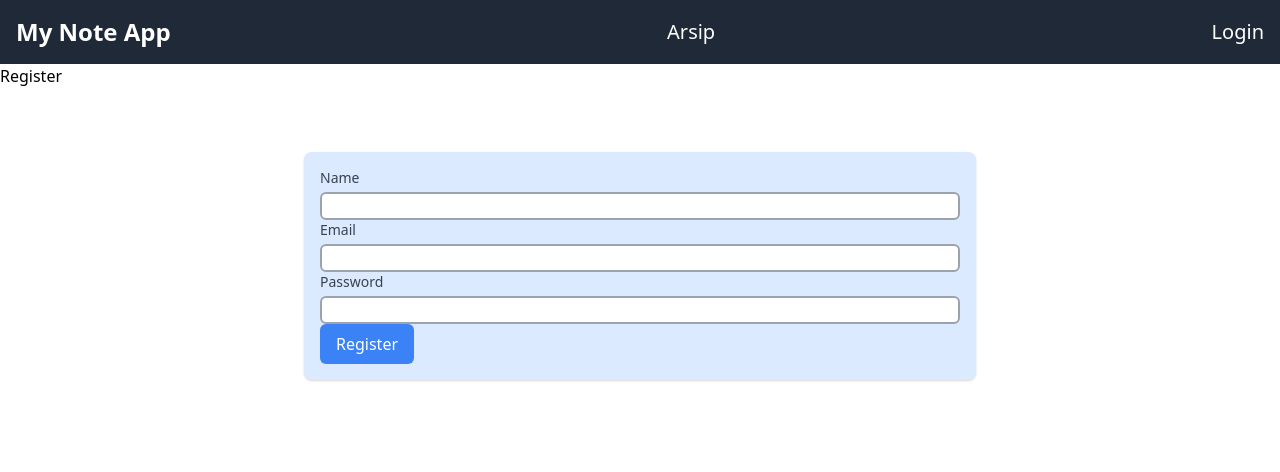
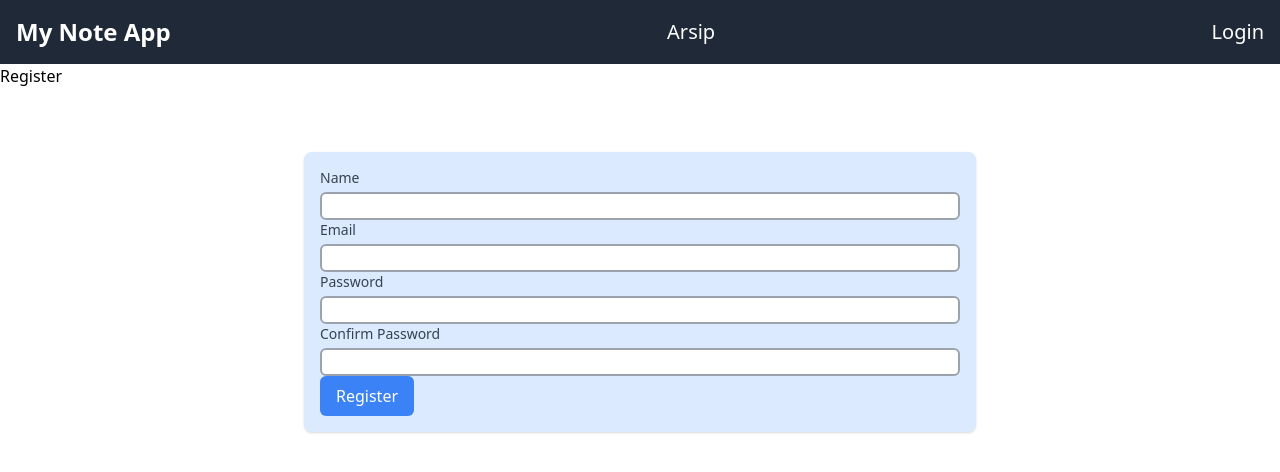
Before and after one commit to nandaglhp/my-note-app-spa, a React (Vite) app: page /register in a window 1280 px wide. Shown: the top 472 px of the page. Built offline with nearby package versions, Linux system fonts and the light colour scheme; the HTML template or start-up script is replaced by a standard one.

Commit message:
confirm-password

```diff
--- a/src/pages/RegisterPage.jsx
+++ b/src/pages/RegisterPage.jsx
@@ -10,18 +10,23 @@ const RegisterPage = () => {
   const [name, setName] = useState("");
   const [email, setEmail] = useState("");
   const [password, setPassword] = useState("");
+  const [confirmPassword, setConfirmPassword] = useState("");
   const navigate = useNavigate();
 
   const handleSubmit = async (event) => {
     event.preventDefault();
 
+    // Cek apakah password dan confirm password sama
+    if (password !== confirmPassword) {
+      alert("Password dan Confirm Password tidak sama.");
+      return;
+    }
+
     try {
       const { error } = await register({ name, email, password });
       if (!error) {
-        // Registrasi berhasil, alihkan ke halaman login atau lainnya
         navigate("/login");
       } else {
-        // Tampilkan pesan error
         console.error("Registrasi gagal");
       }
     } catch (err) {
@@ -37,6 +42,7 @@ const RegisterPage = () => {
           <InputField id="name" label="Name" value={name} onChange={(e) => setName(e.target.value)} />
           <InputField id="email" label="Email" value={email} onChange={(e) => setEmail(e.target.value)} />
           <InputField id="password" label="Password" value={password} onChange={(e) => setPassword(e.target.value)} />
+          <InputField id="confirm-password" label="Confirm Password" type="password" value={confirmPassword} onChange={(e) => setConfirmPassword(e.target.value)} />
           <Button type="submit">Register</Button>
         </form>
       </FormContainer>
```
